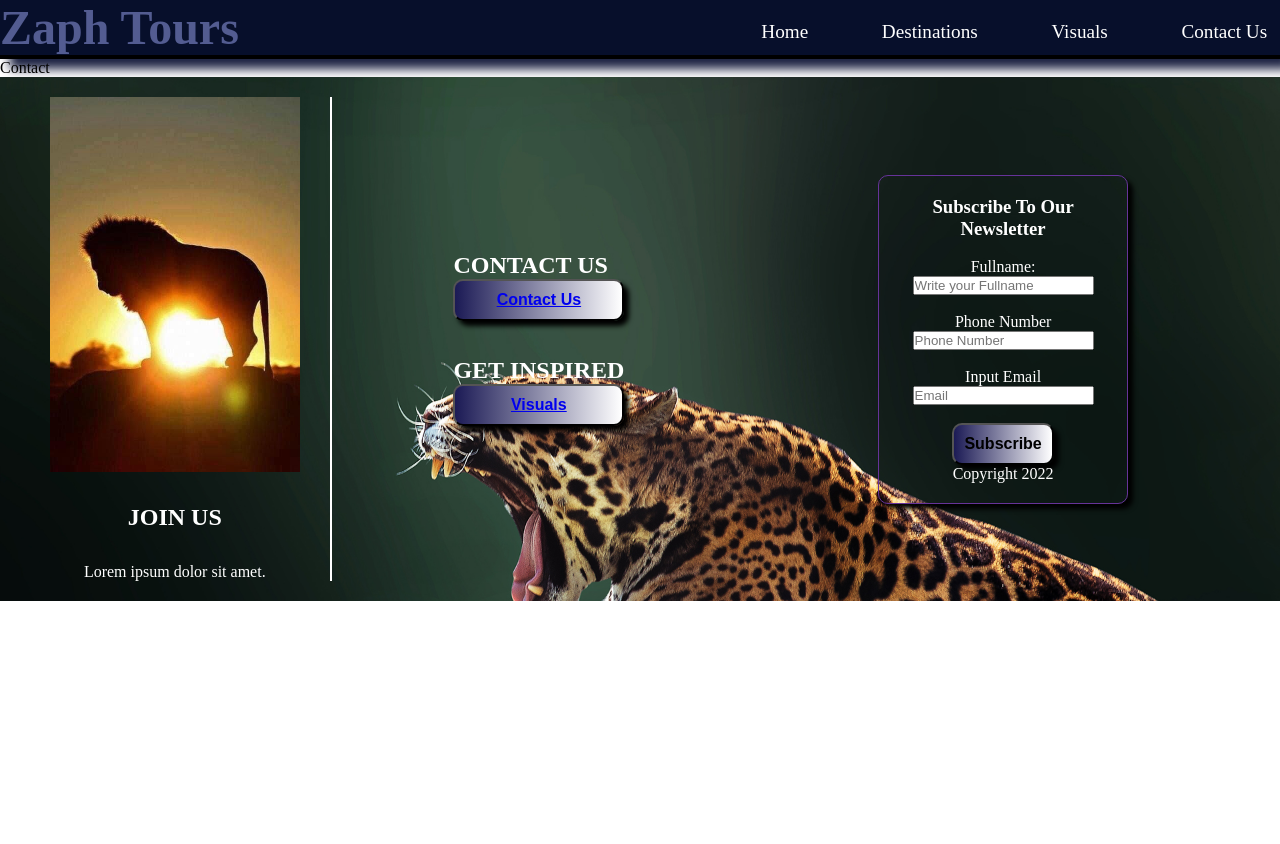
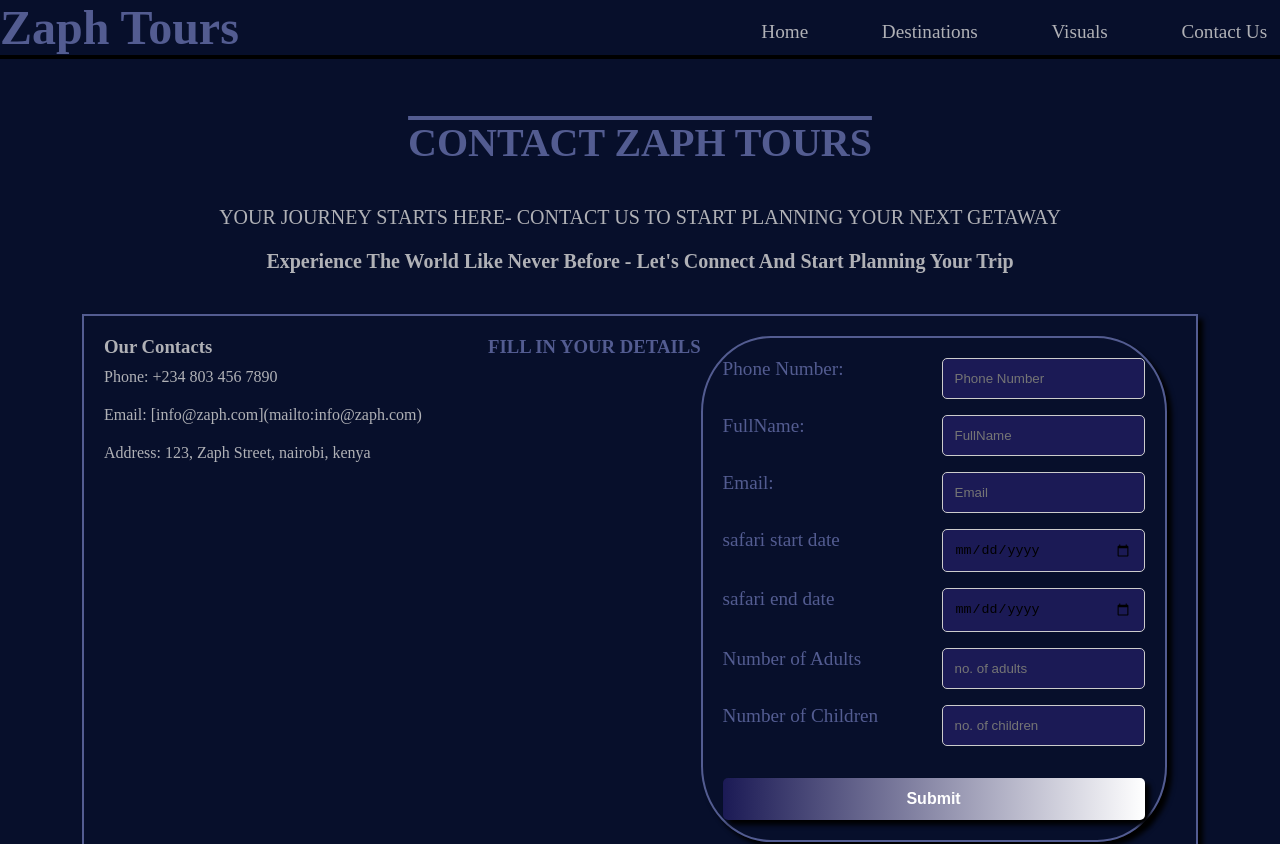
Before and after one commit to VicGriffin/ZAPH-TOURS, a React (Vite) app: page /Contact in a window 1280 px wide. Shown: the top 844 px of the page. Before the commit the page ends 800 px from the top, so only its background shows below. Built offline with nearby package versions, Linux system fonts and the light colour scheme.

Commit message:
create contact card

```diff
--- a/src/components/Footer/Footer.css
+++ b/src/components/Footer/Footer.css
@@ -10,7 +10,7 @@
 
 footer {
     display: flex;
-    width: 100%;
+    width: 90%;
 }
 
 .left-side {
@@ -27,7 +27,7 @@ footer {
     display: flex;
     flex-direction: row;
     justify-content: space-around;
-    flex: 3;
+    flex: 2;
     position: relative;
     color: #fff;
     align-items: center;
@@ -49,14 +49,26 @@ footer img{
     max-width: 250px;
     display: inline-block;
 }
-.subscribe h3{
-    text-decoration: underline;
+.subscribe-card input{
+    background-color: #1B1A55;
+    padding: 10px;
+    border-radius: 10px;
+    color: #9290C3;
+    font-size: 10px;
+}
+.subscribe-card form{
+    display: grid;
+    grid-template-columns: 1fr 1fr;
+    gap: 1rem;
+    padding: 20px;
 }
 @media screen and (max-width: 553px){
     .footer{
         display: flex;
-        flex-direction: row;
-        }
+        flex-direction: column;
+
+    }
+
 
 
 }
--- a/src/components/Footer/Footer.jsx
+++ b/src/components/Footer/Footer.jsx
@@ -14,16 +14,7 @@ function Footer() {
             <p>Lorem ipsum dolor sit amet.</p>
           </div>
           <div className='right-side'>
-          <div className='contact-us'>
-            <h1>CONTACT US</h1>
-            <button><Link to="/Contact">contact us</Link></button>
-            <br />
-            <br />
-            <h2>GET INSPIRED</h2>
 
-            <button><Link to="/Visuals">Visuals</Link></button>
-
-            </div>
 
           <div className='subscribe-card'>
             <h3>Subscribe To Our Newsletter</h3>
--- a/src/components/Header/Header.css
+++ b/src/components/Header/Header.css
@@ -28,7 +28,7 @@
     padding: 0.8rem;
     font-size: 1.2rem;
     text-transform: capitalize;
-    color: white;
+    color: #b0b1b6;
     justify-content: space-between;
 }
 .navigation-bar a:hover{
--- /dev/null
+++ b/src/pages/Contact/Contact.css
@@ -0,0 +1,114 @@
+.contact {
+    background-color: #070F2B;
+    padding: 40px 20px;
+}
+
+.contact h1 {
+    color: #535C91;
+    font-size: 40px;
+    padding: 20px;
+    display: grid;
+    place-content: center;
+    text-transform: uppercase;
+    text-decoration: overline;
+}
+
+.contact-para {
+    color: #b0b1b6;
+    text-transform: uppercase;
+    display: grid;
+    place-content: center;
+    font-size: 20px;
+    padding: 20px;
+}
+
+.contact-parah {
+    text-transform: capitalize;
+    font-size: 20px;
+    padding: 1px;
+    color: #b0b1b6;
+    display: grid;
+    place-content: center;
+    margin-bottom: 40px;
+}
+
+.contact-side {
+    display: flex;
+    justify-content: space-between;
+    align-items: flex-start;
+    flex-wrap: wrap;
+    width: 90%;
+    margin: 0 auto;
+    border: 2px solid #535C91;
+    box-shadow: 5px 5px 5px black;
+}
+
+.contact-left-side {
+    display: flex;
+    flex-direction: column;
+    color: #b0b1b6;
+    flex: 1;
+    padding: 20px;
+}
+
+.contact-left-side p {
+    margin: 10px 0;
+}
+
+.contact-right-side {
+    display: flex;
+    flex: 2;
+    padding: 20px;
+}
+
+.contact-right-side form {
+    display: grid;
+    grid-template-columns: 1fr 1fr;
+    gap: 1rem;
+    color: #535C91;
+    font-size: 1.2rem;
+    padding: 20px;
+    border-radius: 15%;
+    border: 2px solid #535C91;
+    box-shadow: 5px 5px 5px black;
+}
+
+
+.contact-right-side form div {
+    display: flex;
+    flex-direction: column;
+}
+
+.contact-right-side form label {
+    margin-bottom: 0.5rem;
+}
+
+.contact-right-side form input {
+    padding: 0.75rem;
+    border-radius: 5px;
+    background-color: #1B1A55;
+    border: 1px solid #ccc;
+}
+
+.contact-right-side form button {
+    padding: 0.75rem;
+    background-color: #444;
+    color: #fff;
+    border: none;
+    border-radius: 5px;
+    cursor: pointer;
+    grid-column: span 2;
+    margin-top: 1rem;
+    align-self: center;
+}
+
+.contact-right-side form button:hover {
+    background-color: #555;
+}
+.contact-right-side h3{
+    margin-bottom: 1rem;
+    display: flex;
+    place-content: center;
+    color: #535C91;
+    text-transform: capitalize;
+}
--- a/src/pages/Contact/Contact.jsx
+++ b/src/pages/Contact/Contact.jsx
@@ -1,9 +1,44 @@
 import React from 'react'
 import { Link } from 'react-router-dom'
+import "./Contact.css"
 
 function Contact() {
   return (
-    <div>Contact</div>
+    <>
+    <div className='contact'>
+    <h1>Contact zaph tours</h1>
+    <p className='contact-para'>your journey starts here- contact us to start planning your next getaway</p>
+    <h2 className='contact-parah'>Experience the world like never before - let's connect and start planning your trip</h2>
+    <section className='contact-side'>
+      <div className='contact-left-side'>
+        <h3>Our Contacts</h3>
+        <p>Phone: +234 803 456 7890</p>
+        <p>Email: [info@zaph.com](mailto:info@zaph.com)</p>
+        <p>Address: 123, Zaph Street, nairobi, kenya</p>
+      </div>
+      <div className="contact-right-side">
+      <h3>FILL IN YOUR DETAILS</h3>
+        <form action="">
+          <label for="number">Phone Number:</label>
+          <input type="number" placeholder='Phone Number' />
+          <label for="name">FullName:</label>
+          <input type="text" placeholder='FullName' required/>
+          <label for="email">Email:</label>
+          <input type="email" placeholder='Email' required />
+          <label for="message">safari start date</label>
+          <input type="date" id="name" name="name" required/>
+          <label for="email">safari end date</label>
+          <input type="date"/>
+          <label for="message">Number of Adults</label>
+          <input type="number" placeholder='no. of adults'/>
+          <label for="message">Number of Children</label>
+          <input type="number" placeholder='no. of children' />
+          <button>submit</button>
+        </form>
+      </div>
+    </section>
+    </div>
+    </>
   )
 }
 
--- a/src/pages/Destinations/destination.css
+++ b/src/pages/Destinations/destination.css
@@ -1,6 +1,6 @@
 .destination{
     background-color: #070F2B;
-    color: white;
+    color: #535C91;
 }
 .destination h1{
     font-size: 3rem;
@@ -8,6 +8,7 @@
     place-content: center;
     text-transform: uppercase;
     text-decoration: overline;
+    padding: 30PX;
 }
 .destination h3{
     font-size: 1.5rem;
@@ -15,11 +16,12 @@
     place-content: center;
     align-items: center;
     justify-content: center;
-    padding: 30px;
+    padding: 1px;
     text-transform: capitalize;
-
+    color: #b0b1b6;
 }
 .destination p{
+    color: #b0b1b6;
     font-size: 1.1rem;
     line-height: 1.8;
     display: grid;
--- a/src/pages/Visuals/Visuals.css
+++ b/src/pages/Visuals/Visuals.css
@@ -2,9 +2,13 @@
     background-color: #070F2B;
 }
 .visuals h1{
-    color: #fff;
+    padding: 30px;
+    color: #535C91;
+    font-size: 40px;
     display: grid;
     place-content: center;
+    text-transform: uppercase;
+    text-decoration: overline
 }
 .visual-grid-col-span-2-article{
     background: url(../../images/visuals.jpeg);
```
